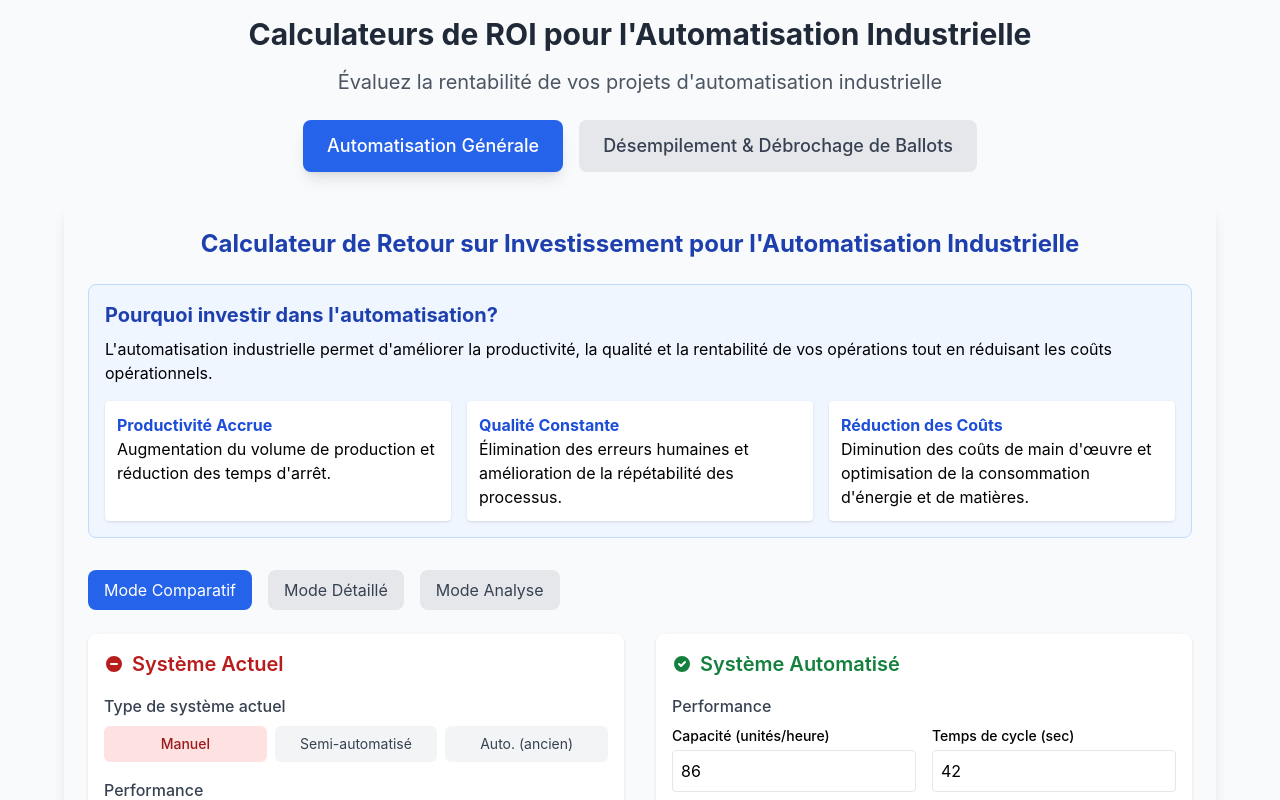
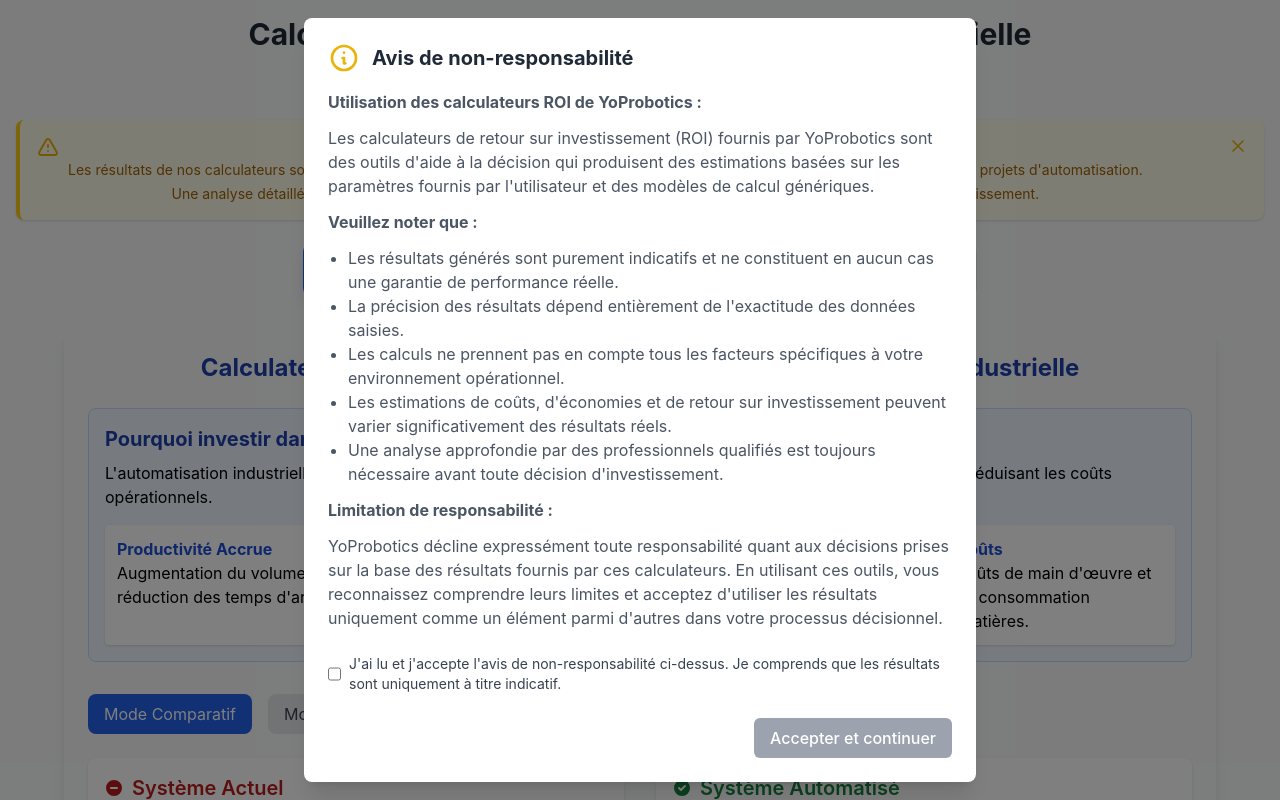
Before and after one commit to yoprobotics/calculateurs-roi-automation, a React (Create React App) app: page / in a window 1280 px wide. Shown: the top 800 px of the page. Built offline with nearby package versions, Linux system fonts and the light colour scheme.

Commit message:
Intégration des composants de disclaimer

```diff
--- a/src/components/AppCalculateursROI.jsx
+++ b/src/components/AppCalculateursROI.jsx
@@ -1,16 +1,24 @@
 import React, { useState } from 'react';
 import CalculateurROI from './CalculateurROI';
 import CalculateurPatesPapiers from './CalculateurPatesPapiers';
+import Disclaimer from './Disclaimer';
+import DisclaimerModal from './DisclaimerModal';
+import Footer from './Footer';
 
 // Composant principal qui intègre les deux calculateurs
 const AppCalculateursROI = () => {
   const [calculateurActif, setCalculateurActif] = useState('general');
 
   return (
-    <div className="container mx-auto p-4 pb-20">
+    <div className="flex flex-col min-h-screen">
+      <main className="flex-grow">
+        <div className="container mx-auto p-4">
           <div className="text-center mb-8">
             <h1 className="text-3xl font-bold text-gray-800 mb-4">Calculateurs de ROI pour l'Automatisation Industrielle</h1>
             <p className="text-xl text-gray-600 mb-6">Évaluez la rentabilité de vos projets d'automatisation industrielle</p>
+
+            {/* Disclaimer banner */}
+            <Disclaimer />
 
             <div className="flex justify-center space-x-4 mb-8">
               <button
@@ -42,6 +50,14 @@
             <CalculateurPatesPapiers />
           )}
         </div>
+      </main>
+
+      {/* Footer avec liens vers le disclaimer */}
+      <Footer />
+
+      {/* Modal de disclaimer qui s'affiche automatiquement lors de la première visite */}
+      <DisclaimerModal />
+    </div>
   );
 };
 
```
Lines whose indentation alone changed are shown as unchanged.
